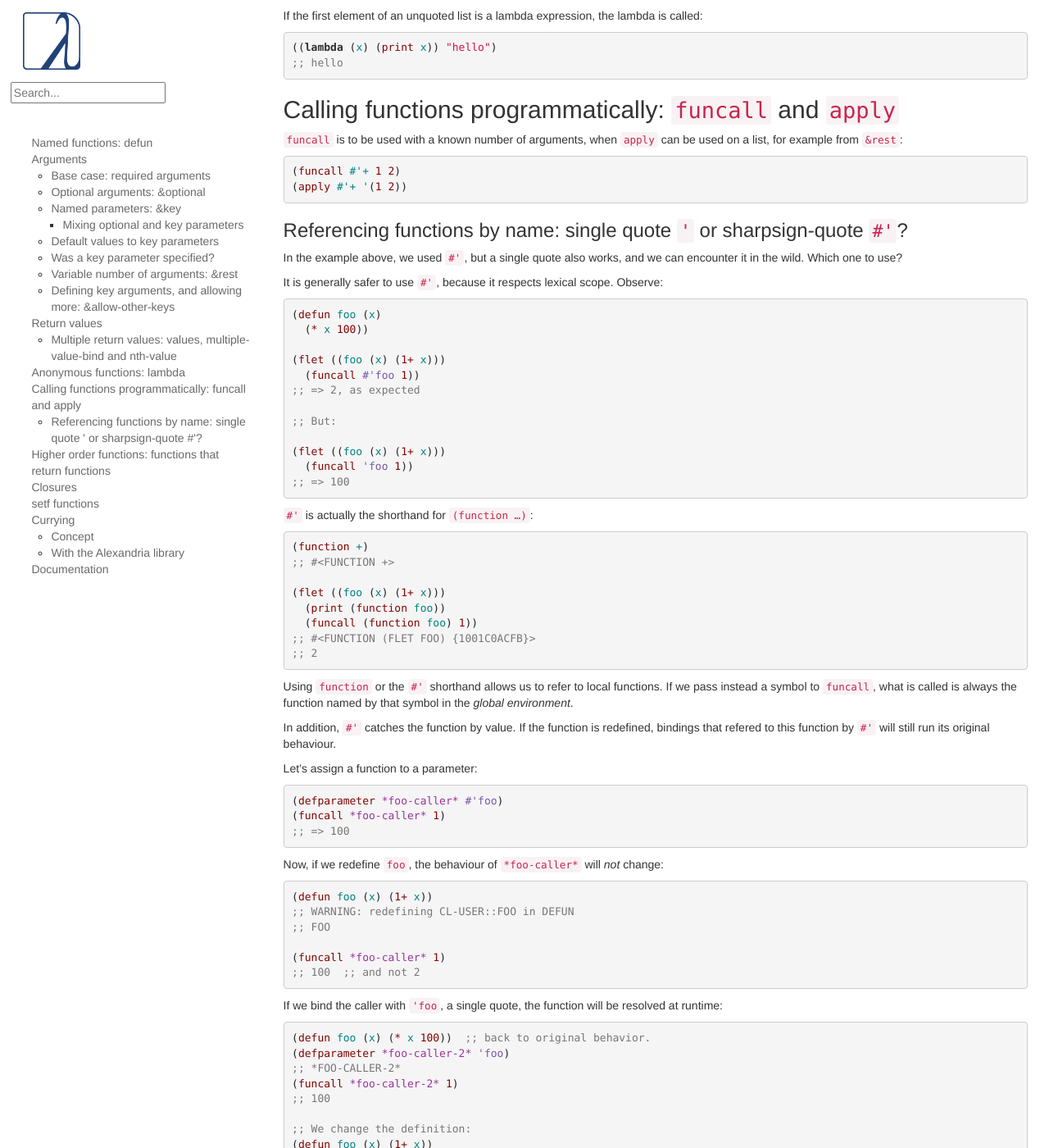
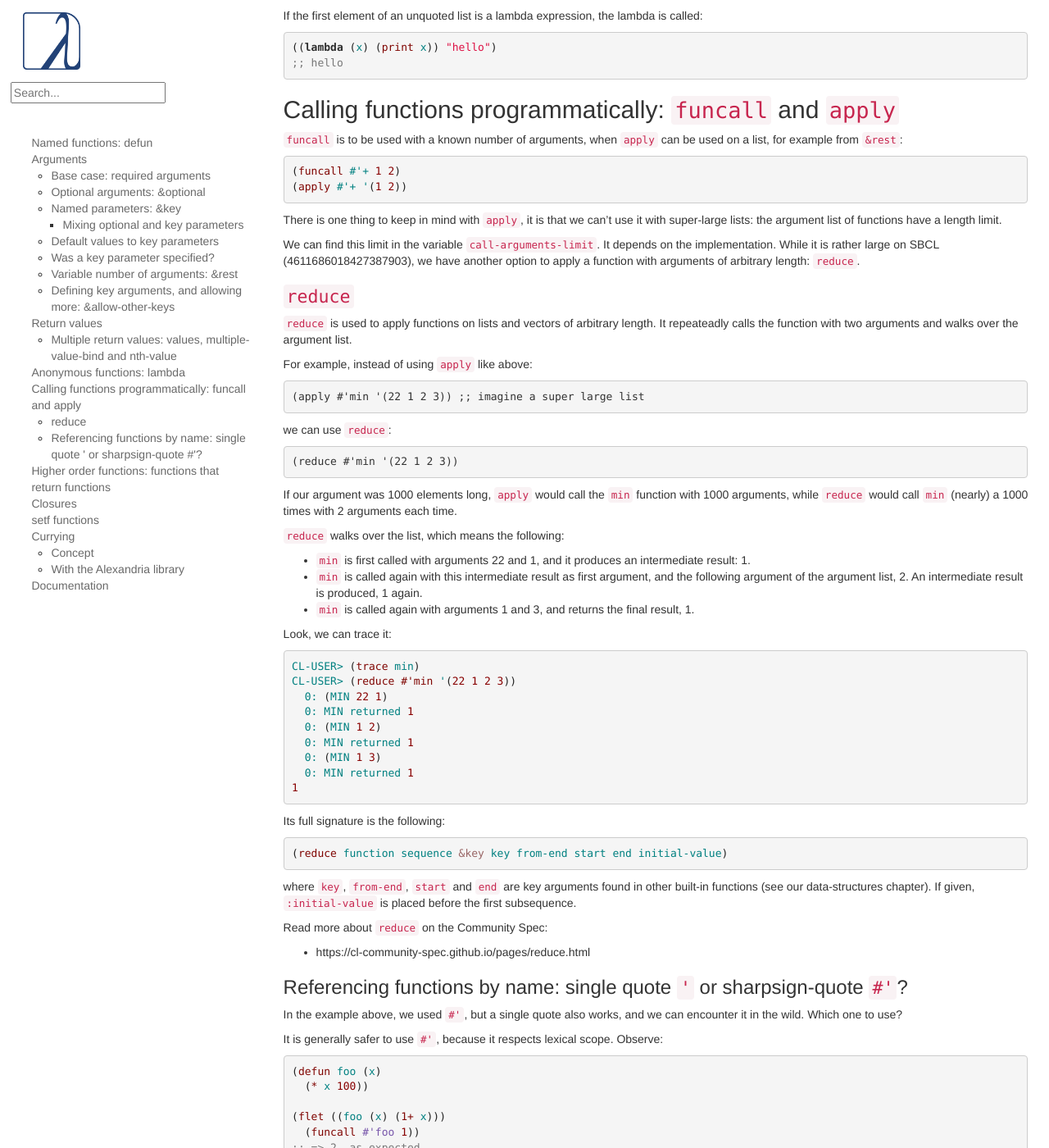
Before and after one commit to LispCookbook/cl-cookbook, a Jekyll site: the page built from functions.md, in a window 1280 px wide and 1400 px high, scrolled down 5952 px. Shown: the whole window at 82% size. Built offline with Jekyll 4.4.1, drawn with Linux system fonts in a browser that asks for light colours.

Commit message:
functions: reduce
Mastodon-driven documentation development©

````diff
--- a/functions.md
+++ b/functions.md
@@ -407,6 +407,69 @@ can be used on a list, for example from `&rest`:
 (apply #'+ '(1 2))
 ~~~
 
+There is one thing to keep in mind with `apply`, it is that we can't
+use it with super-large lists: the argument list of functions
+have a length limit.
+
+We can find this limit in the variable `call-arguments-limit`. It
+depends on the implementation. While it is rather large on SBCL
+(4611686018427387903), we have another option to apply a function with
+arguments of arbitrary length: `reduce`.
+
+### `reduce`
+
+`reduce` is used to apply functions on lists and vectors of arbitrary
+length. It repeateadly calls the function with two arguments and walks
+over the argument list.
+
+For example, instead of using `apply` like above:
+
+    (apply #'min '(22 1 2 3)) ;; imagine a super large list
+
+we can use `reduce`:
+
+    (reduce #'min '(22 1 2 3))
+
+If our argument was 1000 elements long, `apply` would call the `min`
+function with 1000 arguments, while `reduce` would call `min` (nearly)
+a 1000 times with 2 arguments each time.
+
+`reduce` walks over the list, which means the following:
+
+- `min` is first called with arguments 22 and 1, and it produces an
+  intermediate result: 1.
+- `min` is called again with this intermediate result as first argument, and the following argument of the argument list, 2. An intermediate result is produced, 1 again.
+- `min` is called again with arguments 1 and 3, and returns the final result, 1.
+
+Look, we can trace it:
+
+~~~lisp
+CL-USER> (trace min)
+CL-USER> (reduce #'min '(22 1 2 3))
+  0: (MIN 22 1)
+  0: MIN returned 1
+  0: (MIN 1 2)
+  0: MIN returned 1
+  0: (MIN 1 3)
+  0: MIN returned 1
+1
+~~~
+
+Its full signature is the following:
+
+```lisp
+(reduce function sequence &key key from-end start end initial-value)
+```
+
+where `key`, `from-end`, `start` and `end` are key arguments found in
+other built-in functions (see our data-structures chapter). If given,
+`:initial-value` is placed before the first subsequence.
+
+Read more about `reduce` on the Community Spec:
+
+- https://cl-community-spec.github.io/pages/reduce.html
+
+
 ### Referencing functions by name: single quote `'` or sharpsign-quote `#'`?
 
 In the example above, we used `#'`, but a single quote also works, and
````
